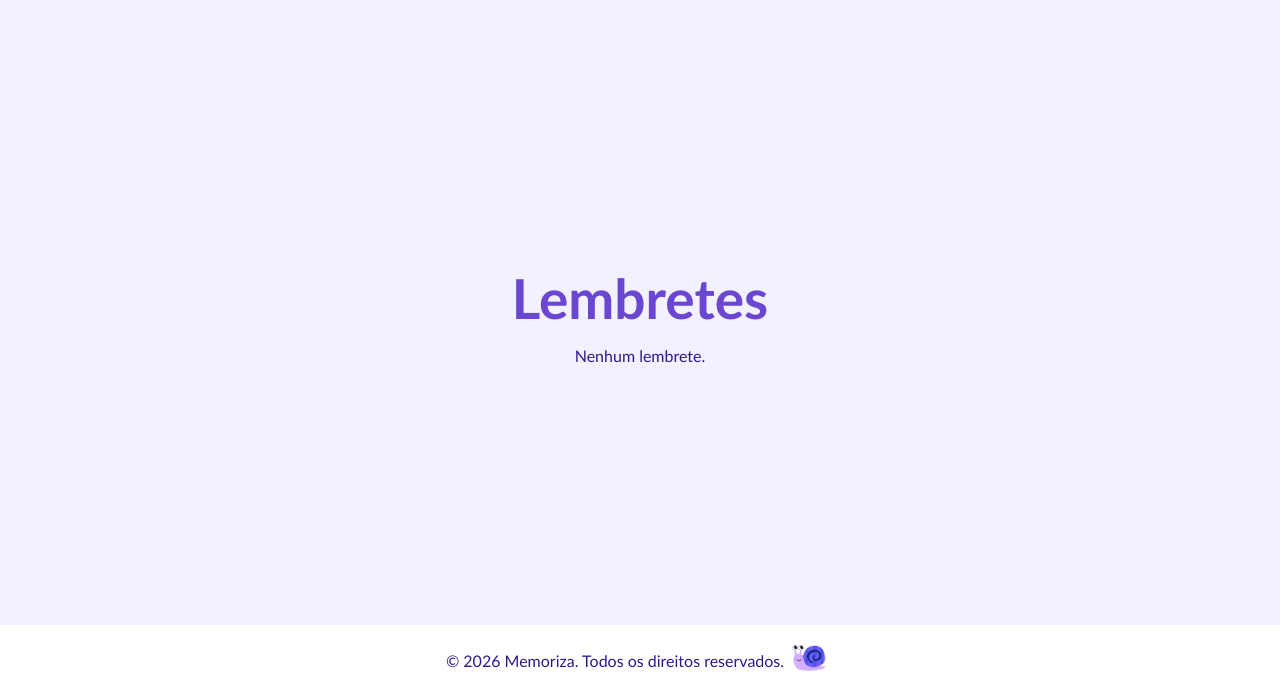
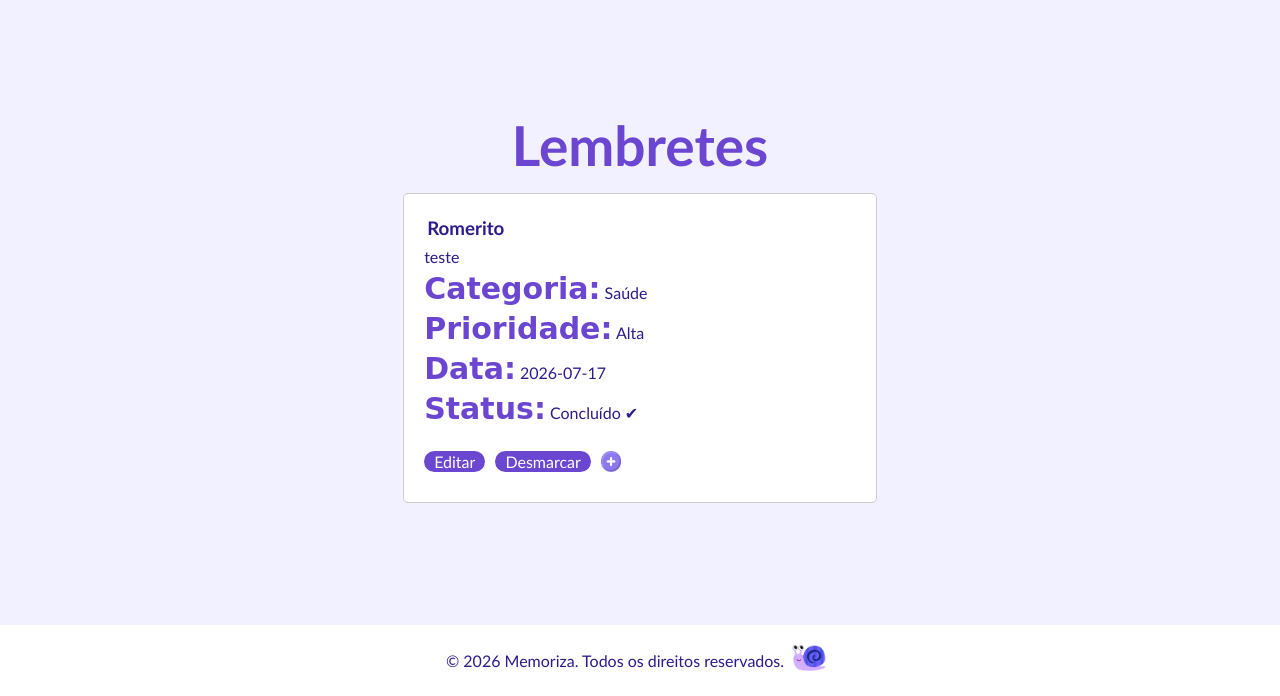
Before and after one commit to Rafael-Fernandes314/Projeto_1, a Flask app: page /ver in a window 1280 px wide. Shown: the part 104-800 px from the top of the page. Run offline with Flask 3, Linux system fonts and the light colour scheme; a user stored in the database is signed in; data comes from the database, SQL or seed files in the repository.

Commit message:
adição da categoria, prioridade, data e conclusão

```diff
--- a/app.py
+++ b/app.py
@@ -24,9 +24,16 @@ class User(UserMixin, db.Model):
 
 class Lembrete(db.Model):
     __tablename__ = 'lembretes'
+
     id = db.Column(db.Integer, primary_key=True)
     titulo = db.Column(db.String(150), nullable=False)
     detalhes = db.Column(db.Text, nullable=False)
+
+    categoria = db.Column(db.String(50), nullable=False)
+    prioridade = db.Column(db.String(20), nullable=False)
+    data = db.Column(db.String(20), nullable=False)
+    concluido = db.Column(db.Boolean, default=False)
+
     user_id = db.Column(db.Integer, db.ForeignKey('usuarios.id'), nullable=False)
 
 with app.app_context():
@@ -92,15 +99,26 @@ def criar():
     if request.method == "POST":
         titulo = request.form.get("titulo")
         detalhes = request.form.get("detalhes")
+        categoria = request.form.get("categoria")
+        prioridade = request.form.get("prioridade")
+        data = request.form.get("data")
 
-        novo_lembrete = Lembrete(titulo=titulo, detalhes=detalhes, user_id=current_user.id)
+        novo_lembrete = Lembrete(
+            titulo=titulo,
+            detalhes=detalhes,
+            categoria=categoria,
+            prioridade=prioridade,
+            data=data,
+            concluido=False,
+            user_id=current_user.id
+        )
+
         db.session.add(novo_lembrete)
         db.session.commit()
 
         return redirect(url_for("ver"))
 
     return render_template("criar_lembrete.html")
-
 
 @app.route("/editar/<int:id>", methods=["GET", "POST"])
 @login_required
@@ -110,6 +128,9 @@ def editar(id):
     if request.method == "POST":
         lembrete.titulo = request.form.get("titulo")
         lembrete.detalhes = request.form.get("detalhes")
+        lembrete.categoria = request.form.get("categoria")
+        lembrete.prioridade = request.form.get("prioridade")
+        lembrete.data = request.form.get("data")
         db.session.commit()
         return redirect(url_for("ver"))
 
@@ -124,6 +145,20 @@ def excluir(id):
     db.session.commit()
     return redirect(url_for("ver"))
 
+@app.route("/concluir/<int:id>")
+@login_required
+def concluir(id):
+    lembrete = Lembrete.query.get_or_404(id)
+
+    if lembrete.concluido:
+        lembrete.concluido = False
+    else:
+        lembrete.concluido = True
+
+    db.session.commit()
+
+    return redirect(url_for("ver"))
+
 @app.route("/logout")
 @login_required
 def logout():
--- a/templates/ver_lembretes.html
+++ b/templates/ver_lembretes.html
@@ -10,11 +10,44 @@
     {% for lembrete in lembretes %}
         <div class="lembrete">
             <h3>{{ lembrete.titulo }}</h3>
+
             <p>{{ lembrete.detalhes }}</p>
+
+            <p><strong>Categoria:</strong> {{ lembrete.categoria }}</p>
+
+            <p><strong>Prioridade:</strong> {{ lembrete.prioridade }}</p>
+
+            <p><strong>Data:</strong> {{ lembrete.data }}</p>
+
+            <p>
+                <strong>Status:</strong>
+                {% if lembrete.concluido %}
+                    Concluído ✔
+                {% else %}
+                    Pendente
+                {% endif %}
+            </p>
+
             <div class="icons">
-                <a href="{{ url_for('editar', id=lembrete.id) }}" class="link"><button id="botao">Editar</button></a>
-                <a href="{{ url_for('criar') }}" class="link"><img src="{{ url_for('static', filename='mais.jpg') }}" id="mais"></a>
+                <a href="{{ url_for('editar', id=lembrete.id) }}" class="link">
+                    <button id="botao">Editar</button>
+                </a>
+
+                <a href="{{ url_for('concluir', id=lembrete.id) }}" class="link">
+                    <button id="botao">
+                        {% if lembrete.concluido %}
+                            Desmarcar
+                        {% else %}
+                            Concluir
+                        {% endif %}
+                    </button>
+                </a>
+
+                <a href="{{ url_for('criar') }}" class="link">
+                    <img src="{{ url_for('static', filename='mais.jpg') }}" id="mais">
+                </a>
             </div>
+
         </div>
     {% endfor %}
 {% else %}
```
Also changed, not shown: templates/criar_lembrete.html (+25 -0 lines), templates/editar_lembrete.html (+19 -0 lines), banco.db (deleted), instance/banco.db, 12 other files.
